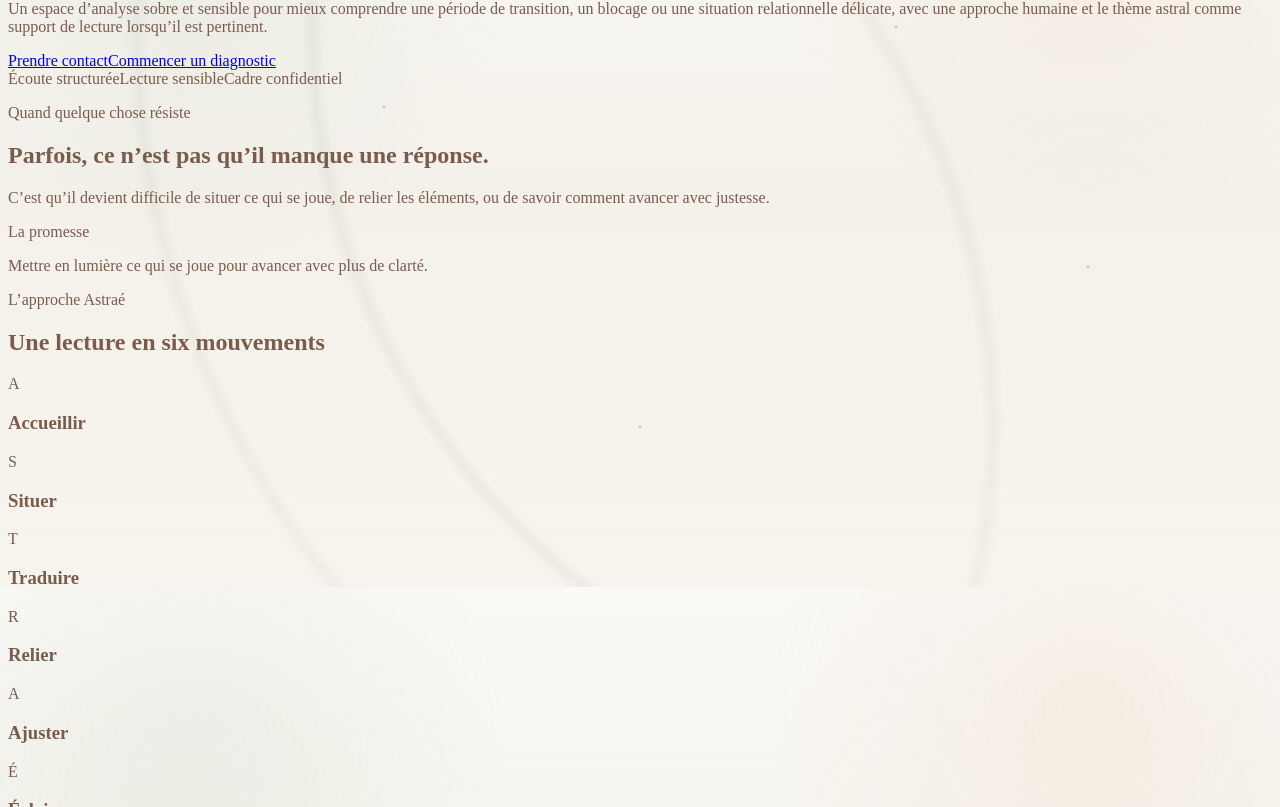
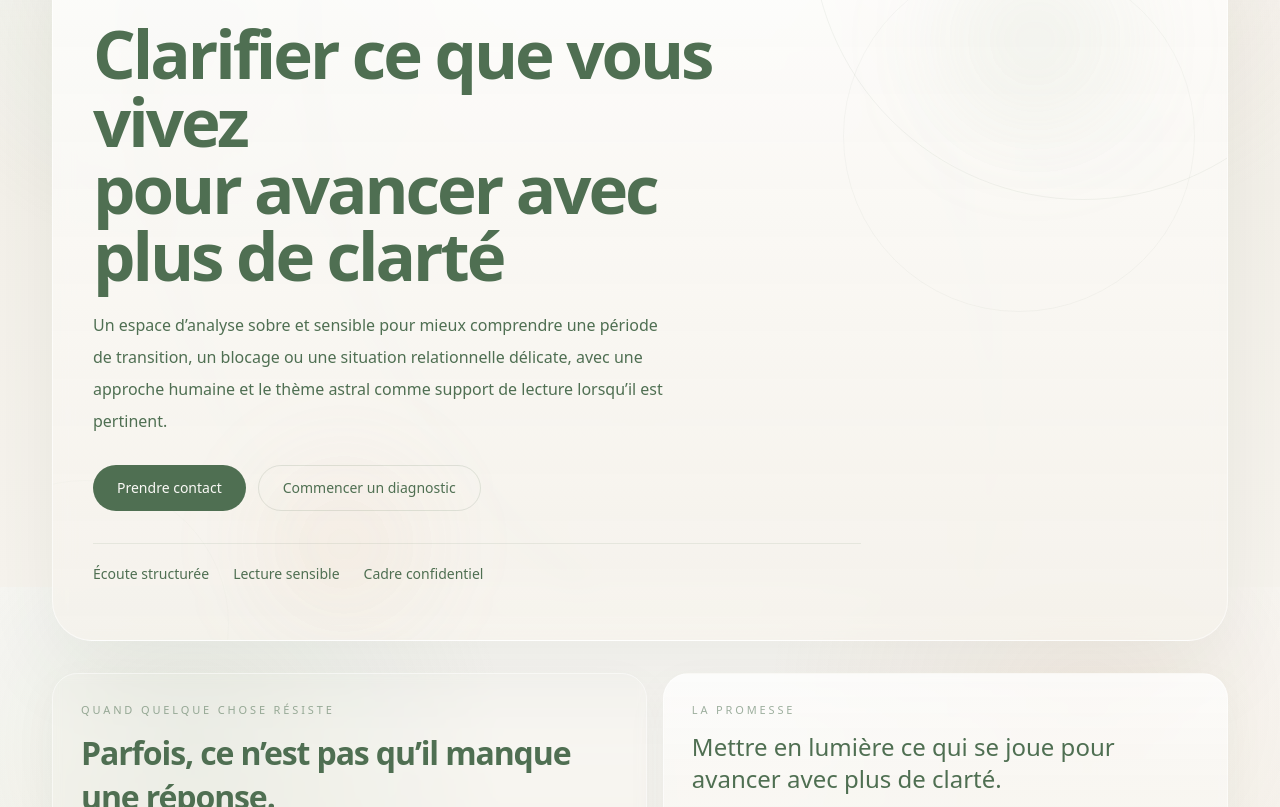
Before and after one commit to arnaudcrestey/cabinet-astrae, a Next.js app: page / in a window 1280 px wide. Shown: the part 213-1020 px from the top of the page. Built offline with nearby package versions, Linux system fonts and the light colour scheme.

Commit message:
Update globals.css

```diff
--- a/app/globals.css
+++ b/app/globals.css
@@ -1,45 +1,184 @@
+@tailwind base;
+@tailwind components;
+@tailwind utilities;
+
+:root {
+  color-scheme: light;
+}
+
+html {
+  scroll-behavior: smooth;
+}
+
 body {
   @apply antialiased text-umber;
   min-height: 100vh;
-
   background:
-    radial-gradient(circle at 15% 20%, rgba(168,191,163,0.15), transparent 25%),
-    radial-gradient(circle at 85% 15%, rgba(214,167,122,0.12), transparent 25%),
+    radial-gradient(circle at 15% 20%, rgba(168, 191, 163, 0.15), transparent 25%),
+    radial-gradient(circle at 85% 15%, rgba(214, 167, 122, 0.12), transparent 25%),
     linear-gradient(180deg, #faf9f6 0%, #f4f1ea 50%, #f7f4ee 100%);
-
   background-attachment: fixed;
 }
 
-/* ✨ étoiles */
 body::before {
   content: "";
   position: fixed;
   inset: 0;
   pointer-events: none;
   z-index: 0;
-
   background:
-    radial-gradient(circle at 10% 20%, #4f6f52 1px, transparent 2px),
-    radial-gradient(circle at 30% 40%, #7a5c4d 1px, transparent 2px),
-    radial-gradient(circle at 70% 30%, #4f6f52 1px, transparent 2px),
-    radial-gradient(circle at 85% 60%, #7a5c4d 1px, transparent 2px),
-    radial-gradient(circle at 50% 80%, #4f6f52 1px, transparent 2px);
-
-  opacity: 0.25;
+    radial-gradient(circle at 10% 20%, rgba(79, 111, 82, 0.7) 1px, transparent 2px),
+    radial-gradient(circle at 30% 40%, rgba(122, 92, 77, 0.65) 1px, transparent 2px),
+    radial-gradient(circle at 70% 30%, rgba(79, 111, 82, 0.7) 1px, transparent 2px),
+    radial-gradient(circle at 85% 60%, rgba(122, 92, 77, 0.65) 1px, transparent 2px),
+    radial-gradient(circle at 50% 80%, rgba(79, 111, 82, 0.7) 1px, transparent 2px);
+  opacity: 0.18;
 }
 
-/* 🌀 grands cercles astrologiques */
 body::after {
   content: "";
   position: fixed;
   inset: 0;
   pointer-events: none;
   z-index: 0;
+  background:
+    radial-gradient(
+      circle at 80% 30%,
+      transparent 60%,
+      rgba(79, 111, 82, 0.12) 61%,
+      transparent 62%
+    ),
+    radial-gradient(
+      circle at 80% 30%,
+      transparent 75%,
+      rgba(79, 111, 82, 0.1) 76%,
+      transparent 77%
+    ),
+    radial-gradient(
+      circle at 20% 80%,
+      transparent 60%,
+      rgba(122, 92, 77, 0.08) 61%,
+      transparent 62%
+    );
+  opacity: 0.35;
+}
 
+main,
+header,
+footer {
+  position: relative;
+  z-index: 1;
+}
+
+h1,
+h2,
+h3 {
+  @apply text-pine tracking-tight;
+}
+
+h1 {
+  letter-spacing: -0.045em;
+}
+
+h2 {
+  letter-spacing: -0.035em;
+}
+
+a {
+  @apply text-pine transition-all duration-300;
+}
+
+a:hover {
+  @apply text-umber;
+}
+
+::selection {
+  background: rgba(79, 111, 82, 0.16);
+  color: #284536;
+}
+
+/* ===== Astraé ambient system ===== */
+
+.astrae-hero-shell {
   background:
-    radial-gradient(circle at 80% 30%, transparent 60%, rgba(79,111,82,0.15) 61%, transparent 62%),
-    radial-gradient(circle at 80% 30%, transparent 75%, rgba(79,111,82,0.12) 76%, transparent 77%),
-    radial-gradient(circle at 20% 80%, transparent 60%, rgba(122,92,77,0.12) 61%, transparent 62%);
+    linear-gradient(180deg, rgba(255, 255, 255, 0.78), rgba(244, 241, 234, 0.72));
+  backdrop-filter: blur(10px);
+  -webkit-backdrop-filter: blur(10px);
+}
 
-  opacity: 0.4;
+.astrae-orbit {
+  position: absolute;
+  border-radius: 9999px;
+  border: 1px solid rgba(79, 111, 82, 0.1);
+  pointer-events: none;
 }
+
+.astrae-orbit-1 {
+  width: 34rem;
+  height: 34rem;
+  top: -17rem;
+  right: -8rem;
+  opacity: 0.65;
+}
+
+.astrae-orbit-2 {
+  width: 22rem;
+  height: 22rem;
+  top: 2rem;
+  right: 2rem;
+  opacity: 0.45;
+}
+
+.astrae-orbit-3 {
+  width: 18rem;
+  height: 18rem;
+  left: -7rem;
+  bottom: -8rem;
+  opacity: 0.24;
+}
+
+.astrae-glow {
+  position: absolute;
+  border-radius: 9999px;
+  pointer-events: none;
+  filter: blur(48px);
+}
+
+.astrae-glow-1 {
+  width: 12rem;
+  height: 12rem;
+  top: 1rem;
+  right: 6rem;
+  background: rgba(168, 191, 163, 0.11);
+}
+
+.astrae-glow-2 {
+  width: 10rem;
+  height: 10rem;
+  bottom: 1rem;
+  left: 18%;
+  background: rgba(214, 167, 122, 0.09);
+}
+
+@media (max-width: 768px) {
+  .astrae-orbit-1 {
+    width: 19rem;
+    height: 19rem;
+    top: -7rem;
+    right: -8rem;
+  }
+
+  .astrae-orbit-2 {
+    width: 12rem;
+    height: 12rem;
+    top: 1.5rem;
+    right: 1rem;
+  }
+
+  .astrae-orbit-3 {
+    width: 10rem;
+    height: 10rem;
+    left: -4rem;
+    bottom: -4rem;
+  }
+}
```
